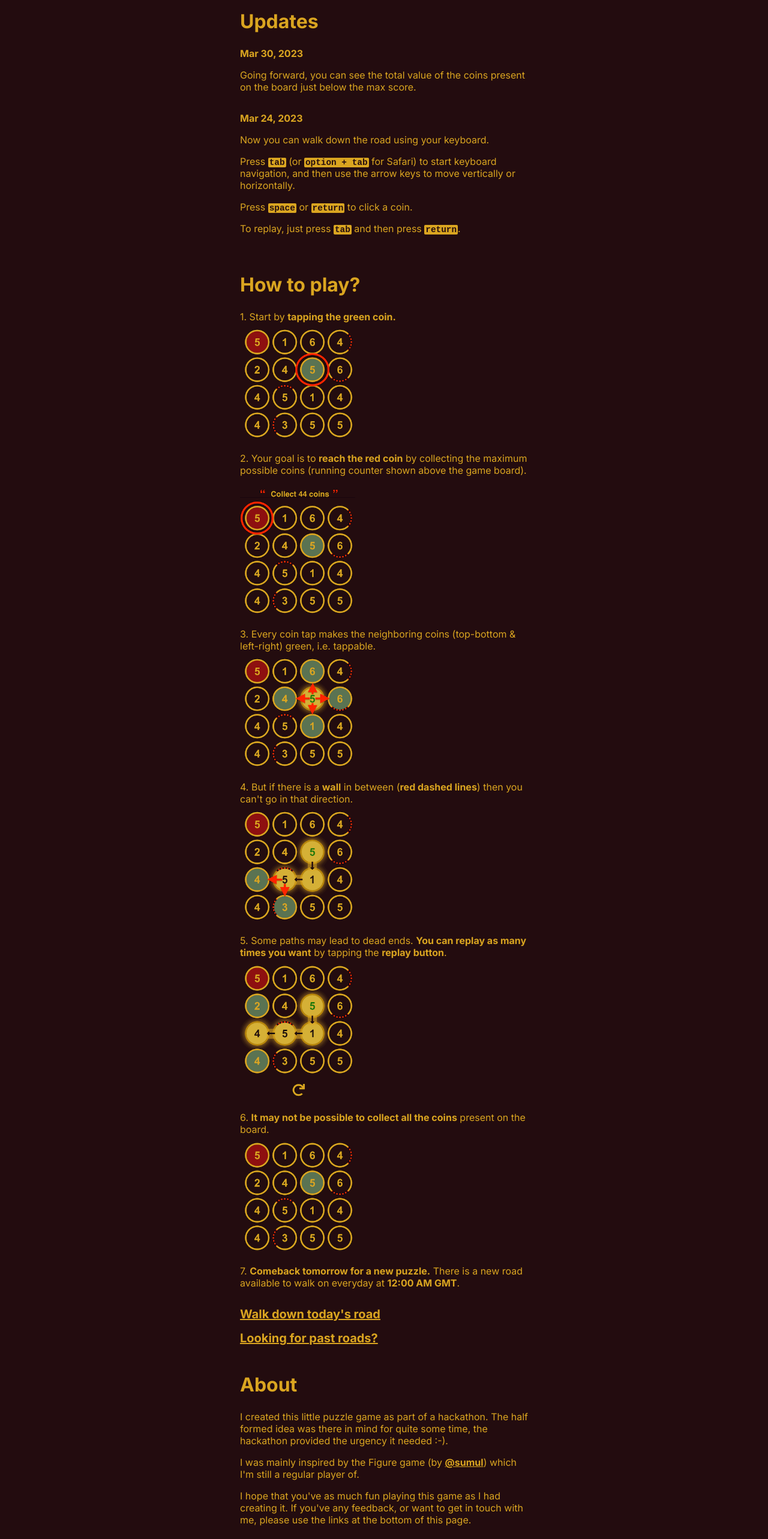
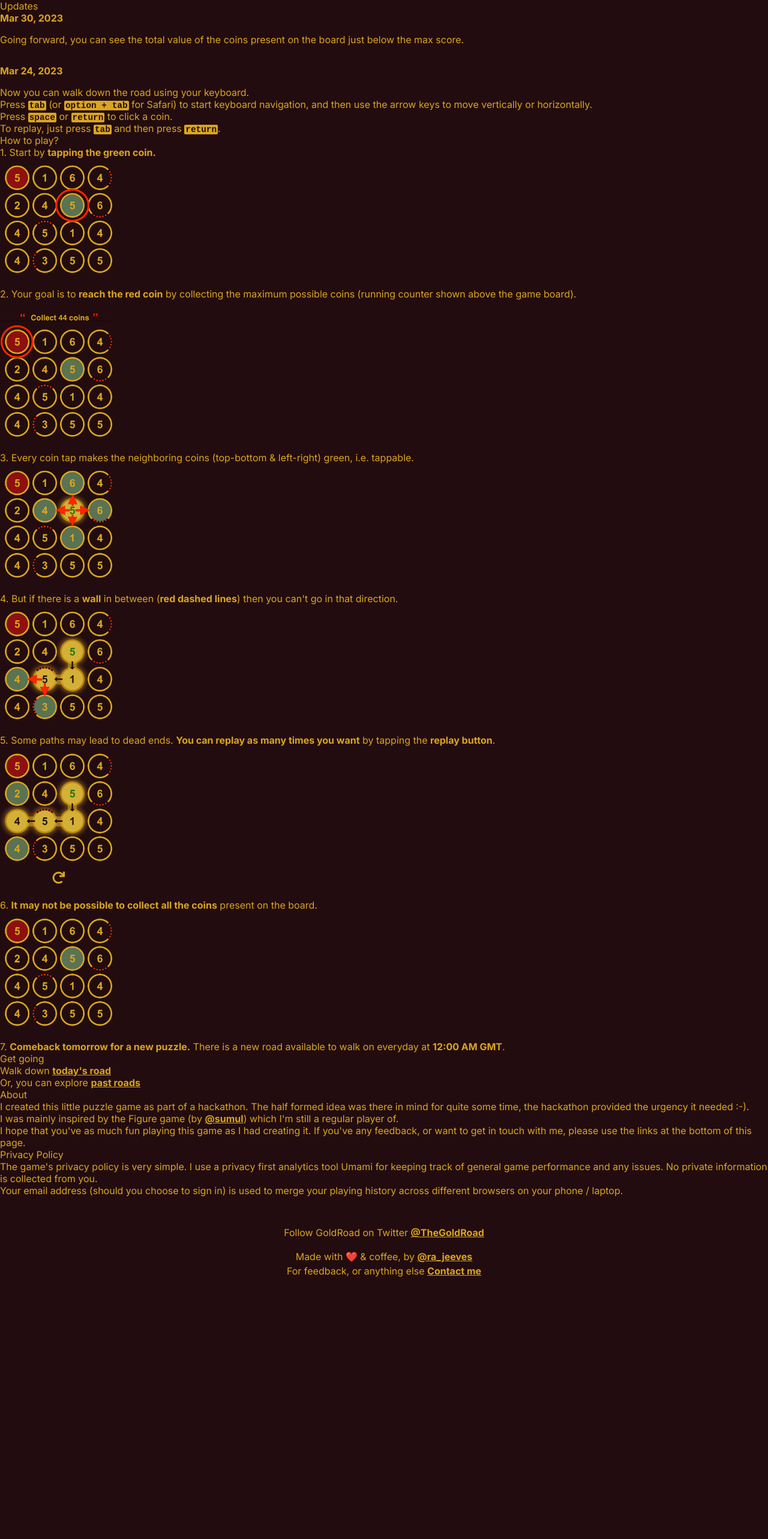
Before and after one commit to ra-jeev/goldroad, a Next.js app: page /about in a window 1280 px wide. Shown: the top 2566 px of the page at 60% size. After the commit the page ends 2147 px from the top, so only its background shows below. Built offline with nearby package versions, Linux system fonts and the light colour scheme.

Commit message:
refactor:About page

```diff
--- a/app/about/page.module.css
+++ b/app/about/page.module.css
@@ -1,39 +1,11 @@
-.about-container {
-  display: flex;
-  flex-direction: column;
-  align-items: center;
-  gap: 1rem;
+.update {
+  .date {
+    margin-bottom: 1rem;
+  }
 }
 
-.about-section {
-  padding: 1rem;
-  width: 100%;
-}
-
-.title {
-  font-size: 2rem;
-  font-weight: bolder;
-  margin-bottom: 1.5rem;
-}
-
-.about-section p {
-  margin: 0 0 1rem;
-}
-
-.about-footer {
+.update + .update {
   margin-top: 2rem;
-  display: flex;
-  flex-direction: column;
-  align-items: center;
-  line-height: 1.5;
-  padding: 1rem;
-  width: 100%;
-}
-
-.play-game-link {
-  line-height: 1;
-  margin-top: 2rem;
-  font-size: 1.25rem;
 }
 
 .kbd {
@@ -43,10 +15,3 @@
   border-radius: 2px;
   font-size: 0.9rem;
 }
-
-@media screen and (min-width: 768px) {
-  .about-footer,
-  .about-section {
-    max-width: 32rem;
-  }
-}
--- a/app/about/page.tsx
+++ b/app/about/page.tsx
@@ -1,20 +1,25 @@
 import Link from 'next/link';
 import HowToPlay from '@/app/ui/how-to-play';
+import AppFooter from '@/app/ui/app-footer';
 import styles from '@/app/about/page.module.css';
 
 export default function Page() {
   return (
-    <div className={styles['about-container']}>
-      <div className={styles['about-section']}>
-        <div className={styles.title}>Updates</div>
-        <div style={{ marginBottom: '1rem' }}>
+    <>
+      <div className='section'>
+        <div className='title'>Updates</div>
+        <div className={styles.update}>
+          <div className={styles.date}>
             <strong>Mar 30, 2023</strong>
           </div>
           <p>
-          Going forward, you can see the total value of the coins present on the
-          board just below the max score.
+            Going forward, you can see the total value of the coins present on
+            the board just below the max score.
           </p>
-        <div style={{ marginTop: '2rem', marginBottom: '1rem' }}>
+        </div>
+
+        <div className={styles.update}>
+          <div className={styles.date}>
             <strong>Mar 24, 2023</strong>
           </div>
           <p>Now you can walk down the road using your keyboard.</p>
@@ -27,8 +32,8 @@ export default function Page() {
             <kbd className={styles.kbd}>
               <strong>option + tab</strong>
             </kbd>{' '}
-          for Safari) to start keyboard navigation, and then use the arrow keys
-          to move vertically or horizontally.
+            for Safari) to start keyboard navigation, and then use the arrow
+            keys to move vertically or horizontally.
           </p>
           <p>
             Press{' '}
@@ -53,24 +58,25 @@ export default function Page() {
             .
           </p>
         </div>
-
-      <div className={styles['about-section']}>
-        <div className={styles.title}>How to play?</div>
-        <HowToPlay />
-        <div className={styles['play-game-link']}>
-          <Link className={styles['about-link']} href='/'>
-            Walk down today&apos;s road
-          </Link>
-          <br />
-          <br />
-          <Link className={styles['about-link']} href='/games'>
-            Looking for past roads?
-          </Link>
-        </div>
       </div>
 
-      <div className={styles['about-section']}>
-        <div className={styles.title}>About</div>
+      <div className='section'>
+        <div className='title'>How to play?</div>
+        <HowToPlay />
+      </div>
+
+      <div className='section'>
+        <div className='title'>Get going</div>
+        <p>
+          Walk down <Link href='/'>today&apos;s road</Link>
+        </p>
+        <p>
+          Or, you can explore <Link href='/games'>past roads</Link>
+        </p>
+      </div>
+
+      <div className='section'>
+        <div className='title'>About</div>
         <p>
           I created this little puzzle game as part of a hackathon. The half
           formed idea was there in mind for quite some time, the hackathon
@@ -78,12 +84,7 @@ export default function Page() {
         </p>
         <p>
           I was mainly inspired by the Figure game (by{' '}
-          <a
-            className={styles['about-link']}
-            href='https://twitter.com/sumul'
-            target='_blank'
-            rel='noreferrer'
-          >
+          <a href='https://twitter.com/sumul' target='_blank' rel='noreferrer'>
             @sumul
           </a>
           ) which I&apos;m still a regular player of.
@@ -94,8 +95,9 @@ export default function Page() {
           me, please use the links at the bottom of this page.
         </p>
       </div>
-      <div className={styles['about-section']}>
-        <div className={styles.title}>Privacy Policy</div>
+
+      <div className='section'>
+        <div className='title'>Privacy Policy</div>
         <p>
           The game&apos;s privacy policy is very simple. I use a privacy first
           analytics tool Umami for keeping track of general game performance and
@@ -106,40 +108,8 @@ export default function Page() {
           your playing history across different browsers on your phone / laptop.
         </p>
       </div>
-      <div className={styles['about-footer']}>
-        <div style={{ marginBottom: '1rem' }}>
-          Follow GoldRoad on Twitter{' '}
-          <a
-            className={styles['about-link']}
-            href='https://twitter.com/thegoldroad'
-            target='_blank'
-            rel='noreferrer'
-          >
-            @TheGoldRoad
-          </a>
-        </div>
 
-        <div>
-          Made with ❤️ & coffee, by{' '}
-          <a
-            className={styles['about-link']}
-            href='https://twitter.com/ra_jeeves'
-            target='_blank'
-            rel='noreferrer'
-          >
-            @ra_jeeves
-          </a>
-        </div>
-        <div>
-          For feedback, or anything else{' '}
-          <a
-            className={styles['about-link']}
-            href='mailto:i.rarsh@gmail.com?subject=[GoldRoad]'
-          >
-            Contact me
-          </a>
-        </div>
-      </div>
-    </div>
+      <AppFooter />
+    </>
   );
 }
```
Lines whose indentation alone changed are shown as unchanged.
